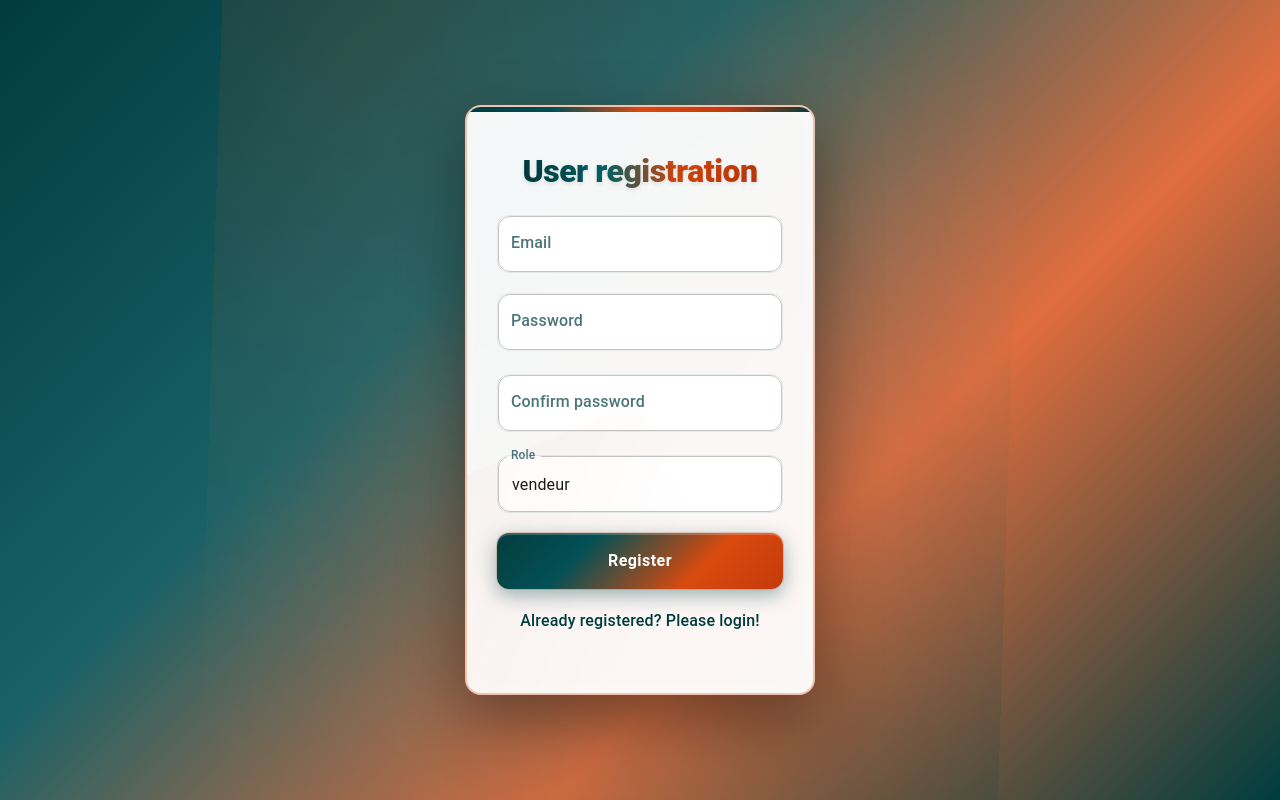
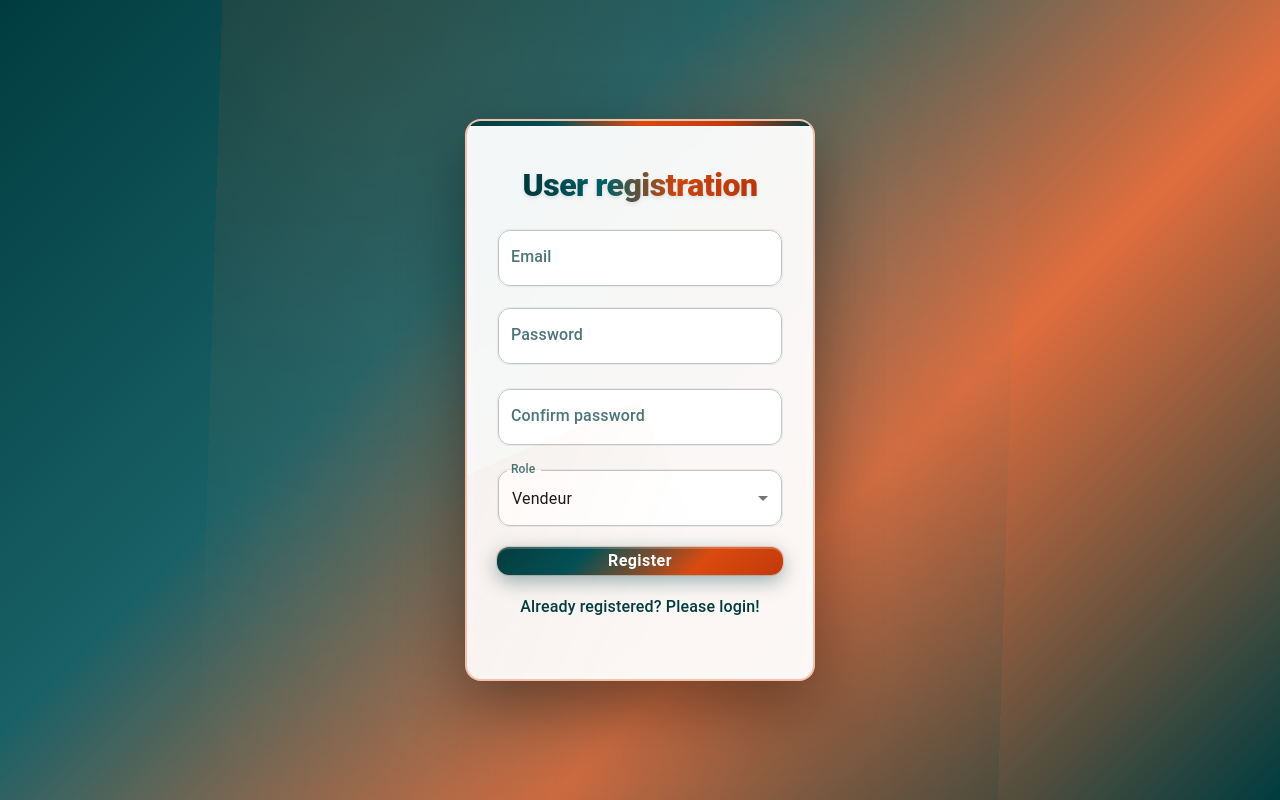
Before and after one commit to Kountade/AFRIKTEXIAP, a React app: page /register in a window 1280 px wide. Built offline with nearby package versions, Linux system fonts and the light colour scheme; no server answers; some icons are missing; the HTML template or start-up script is replaced by a standard one.

Commit message:
logo vrai

```diff
--- a/src/App.css
+++ b/src/App.css
@@ -129,7 +129,7 @@
 .myForm,
 .myButton {
   width: 100%;
-  height: 100%;
+  height: 30%;
 }
 
 .myButton {
@@ -154,7 +154,7 @@
   font-size: 1rem !important;
   letter-spacing: 0.5px;
   text-transform: uppercase;
-  padding: 14px 28px !important;
+  padding: 0px 28px !important;
   position: relative;
   overflow: hidden;
   border: none !important;
--- a/src/components/Register.jsx
+++ b/src/components/Register.jsx
@@ -1,12 +1,11 @@
-// src/components/Register.jsx
 import '../App.css'
 import {React, useState} from 'react'
-import { Box, MenuItem } from '@mui/material'
+import { Box, MenuItem, TextField } from '@mui/material'
 import MyTextField from './forms/MyTextField'
 import MyPassField from './forms/MyPassField'
 import MyButton from './forms/MyButton'
 import {Link} from 'react-router-dom'
-import {useForm} from 'react-hook-form'
+import {useForm, Controller} from 'react-hook-form'
 import AxiosInstance from './AxiosInstance'
 import { useNavigate } from 'react-router-dom'
 import {yupResolver} from "@hookform/resolvers/yup"
@@ -40,6 +39,9 @@ const Register = () =>{
     const {handleSubmit, control} = useForm({
         resolver: yupResolver(schema),
         defaultValues: {
+            email: '',
+            password: '',
+            password2: '',
             role: 'vendeur'
         }
     })
@@ -52,7 +54,9 @@ const Register = () =>{
         // Retirer password2 car l'API ne l'attend pas
         const { password2, ...submitData } = data;
 
-        // ✅ CORRECTION : Utiliser register/ sans api/auth/
+        // Les valeurs sont déjà en minuscules (admin/vendeur)
+        console.log('📤 Sending role to API:', submitData.role)
+
         AxiosInstance.post(`register/`, submitData)
         .then((response) => {
             console.log('✅ Registration successful:', response.data)
@@ -134,16 +138,26 @@ const Register = () =>{
                 </Box>
 
                 <Box className={"itemBox"}>
-                    <MyTextField
-                    select
-                    label={"Role"}
-                    name={"role"}
-                    control={control}
-                    disabled={isLoading}
-                    >
-                        <MenuItem value="vendeur">Vendeur</MenuItem>
-                        <MenuItem value="admin">Admin</MenuItem>
-                    </MyTextField>
+                    <Controller
+                        name="role"
+                        control={control}
+                        render={({ field, fieldState: { error } }) => (
+                            <TextField
+                                {...field}
+                                select
+                                label="Role"
+                                fullWidth
+                                error={!!error}
+                                helperText={error?.message}
+                                disabled={isLoading}
+                                variant="outlined"
+                            >
+                                {/* Les valeurs sont en minuscules (admin/vendeur) mais l'affichage est avec majuscule */}
+                                <MenuItem value="vendeur">Vendeur</MenuItem>
+                                <MenuItem value="admin">Admin</MenuItem>
+                            </TextField>
+                        )}
+                    />
                 </Box>
 
                 <Box className={"itemBox"}>
```
Also changed, not shown: src/assets/logo.svg.
